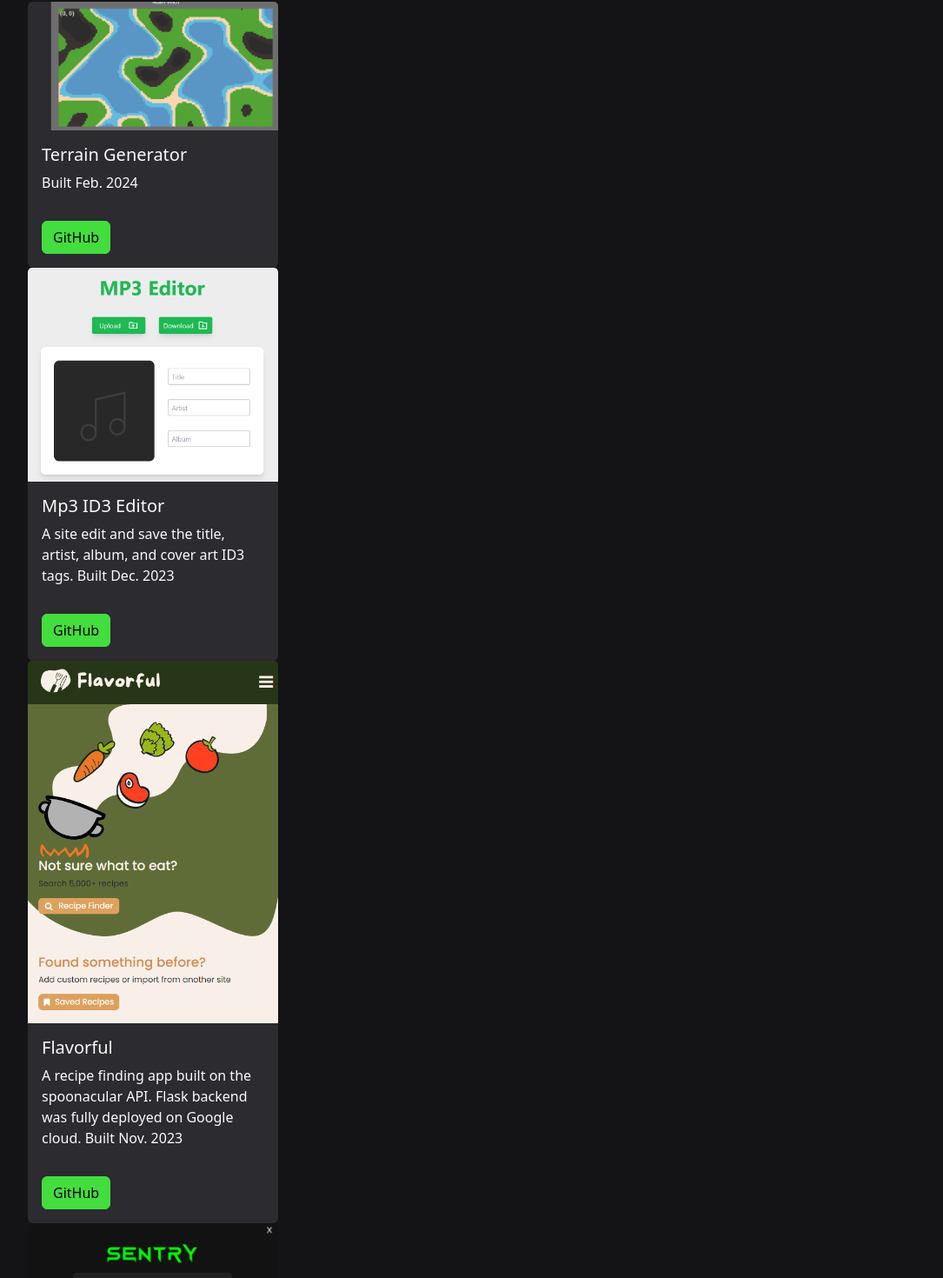
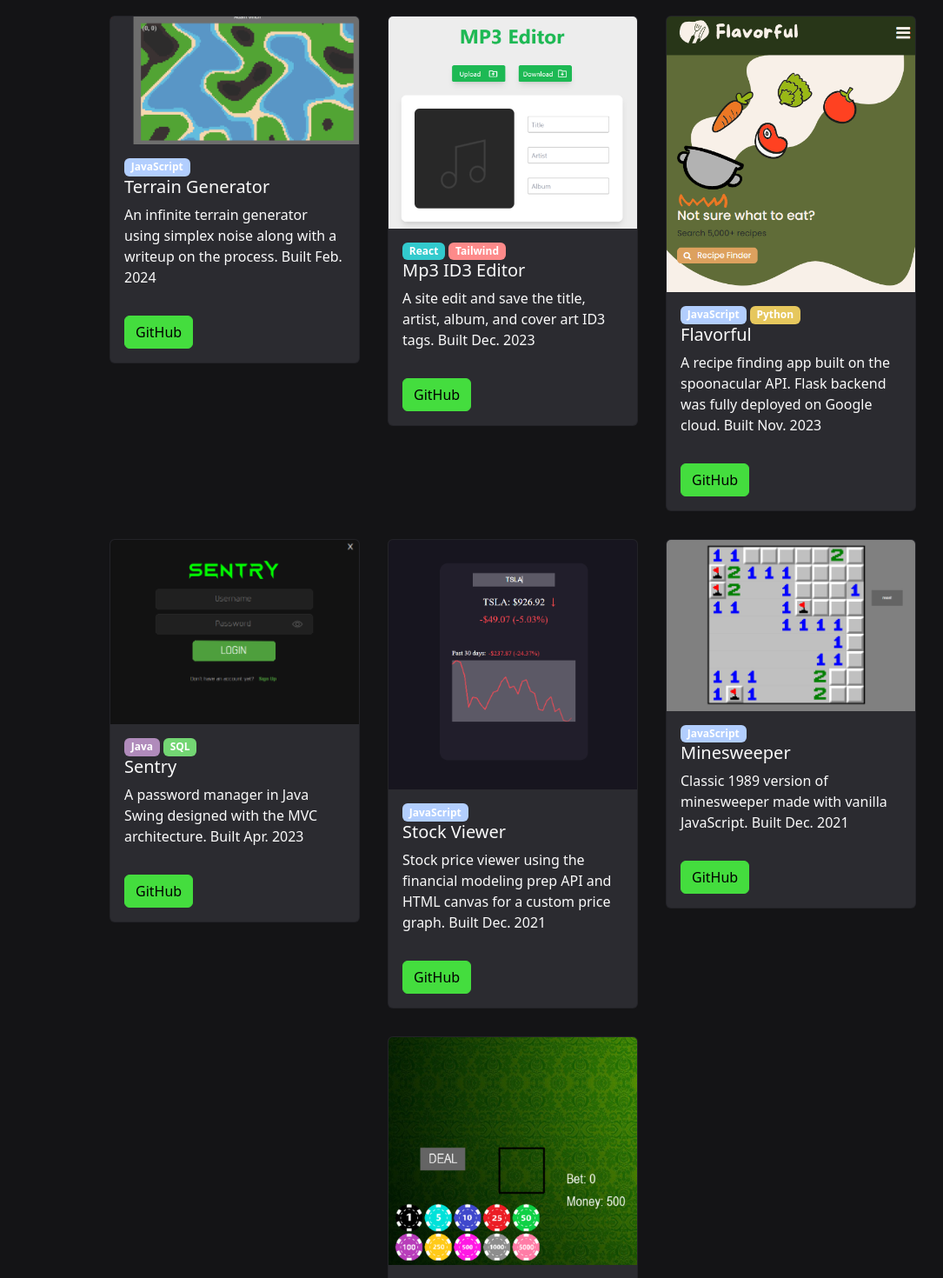
Before and after one commit to Adamv27/Portfolio, a React (Vite) app: page /projects in a window 1280 px wide. Shown: the part 54-1524 px from the top of the page at 87% size, without its empty margins (50-1135 px from the left). Built offline with nearby package versions, Linux system fonts and the light colour scheme.

Commit message:
Add rest of projects

```diff
--- a/src/pages/Projects.jsx
+++ b/src/pages/Projects.jsx
@@ -12,49 +12,55 @@ import Terrain from "../assets/projects/terrain.png"
 
 const Projects = () => {
   return (
-    <Container>
+    <Container className='h-100 d-flex justify-content-center flex-wrap align-items-start'>
       <ProjectCard
         title="Terrain Generator"
-        description="Built Feb. 2024"
+        description="An infinite terrain generator using simplex noise along with a writeup on the process. Built Feb. 2024"
         imageSrc={Terrain}
         githubUrl="https://github.com/Adamv27/terrain"
+        tags={["JavaScript"]}
       />
       <ProjectCard
         title="Mp3 ID3 Editor"
         description="A site edit and save the title, artist, album, and cover art ID3 tags. Built Dec. 2023"
         imageSrc={Mp3}
         githubUrl="https://github.com/Adamv27/Mp3Editor"
+        tags={["React", "Tailwind"]}
       />
       <ProjectCard
         title="Flavorful"
         description="A recipe finding app built on the spoonacular API. Flask backend was fully deployed on Google cloud. Built Nov. 2023"
         imageSrc={Flavorful}
         githubUrl="https://github.com/Adamv27/Flavorful"
+        tags={["JavaScript", "Python"]}
       />
       <ProjectCard
         title="Sentry"
         description="A password manager in Java Swing designed with the MVC architecture. Built Apr. 2023"
         imageSrc={Sentry}
         githubUrl="https://github.com/Adamv27/Sentry"
+        tags={["Java", "SQL"]}
       />
       <ProjectCard
         title="Stock Viewer"
         description="Stock price viewer using the financial modeling prep API and HTML canvas for a custom price graph. Built Dec. 2021"
         imageSrc={StockViewer}
         githubUrl="https://github.com/Adamv27/Stock-Viewer"
+        tags={["JavaScript"]}
       />
       <ProjectCard
         title="Minesweeper"
         description="Classic 1989 version of minesweeper made with vanilla JavaScript. Built Dec. 2021"
         imageSrc={Minesweeper}
         githubUrl="https://github.com/Adamv27/Minesweeper-JS"
+        tags={["JavaScript"]}
       />
       <ProjectCard
         title="Blackjack"
         description="Game of blackjack built using pygame with custom drag and drop mechanics. Built Nov. 2021"
         imageSrc={Blackjack}
         githubUrl="https://github.com/Adamv27/Blackjack"
-        tags={["Python", "Java"]}
+        tags={["Python"]}
       />
     </Container>
   )
--- /dev/null
+++ b/src/scss/Projects.scss
@@ -0,0 +1,9 @@
+#project-container {
+    flex-wrap: wrap;
+}
+
+#project-card {
+    margin: 1em;
+    background-color: $accent-1;
+    box-shadow: rgba(100, 100, 111, 0.2) 0px 7px 29px 0px;
+}
--- a/src/scss/_variables.scss
+++ b/src/scss/_variables.scss
@@ -16,18 +16,17 @@ $theme-colors: (
   "dark":       $dark,
   "python": #E6C75D,
   "java": #B08BBB,
-  "javascript": #F8B88B
-
+  "javascript": #B2CEFE,
+  "sql": #73D673,
+  "react": #32CACD,
+  "tailwind": #FD8A8A
 );
 
 $body-bg:       $light;
 $body-color:    $dark;
 
  /*   'Python': {backgroundColor: '#E6C75D' },
-    'Java': {backgroundColor: '#B08BBB' },
-    'JavaScript': {backgroundColor: '#F8B88B' },
-    'HTML/CSS': {backgroundColor: '#FD8A8A' },
-    'SQLite3': {backgroundColor: '#73D673'},
-    'React': {backgroundColor: '#B2CEFE'},
-    'Swing': {backgroundColor: '#32CACD'}
-*/
+ 'Java': {backgroundColor: '#B08BBB' },
+ 'JavaScript': {backgroundColor: '#F8B88B' },
+ 'HTML/CSS': {backgroundColor: '#FD8A8A' },
+ 'SQLite3': {backgroundColor: '#73D673'}, 'React': {backgroundColor: '#B2CEFE'}, 'Swing': {backgroundColor: '#32CACD'} */
--- a/src/scss/main.scss
+++ b/src/scss/main.scss
@@ -38,12 +38,6 @@ body {
     margin-top: 1em;
 }
 
-#project-card {
-    background-color: $accent-1;
-    box-shadow: rgba(100, 100, 111, 0.2) 0px 7px 29px 0px;
-    border: none;
-}
-
-
 @import './Home.scss';
 @import './Contact.scss';
+@import './Projects.scss';
```
Also changed, not shown: src/assets/projects/flavorful.png.
